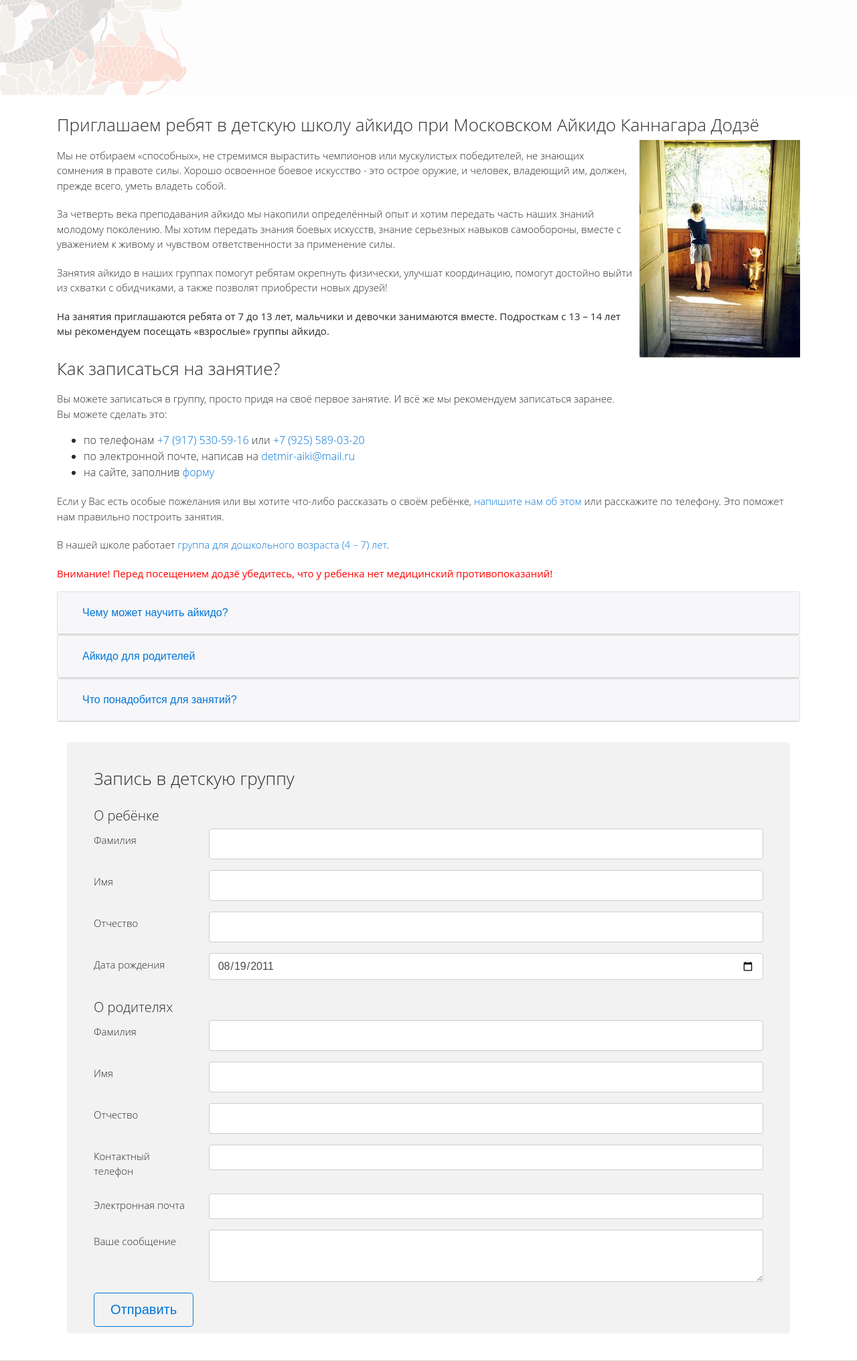
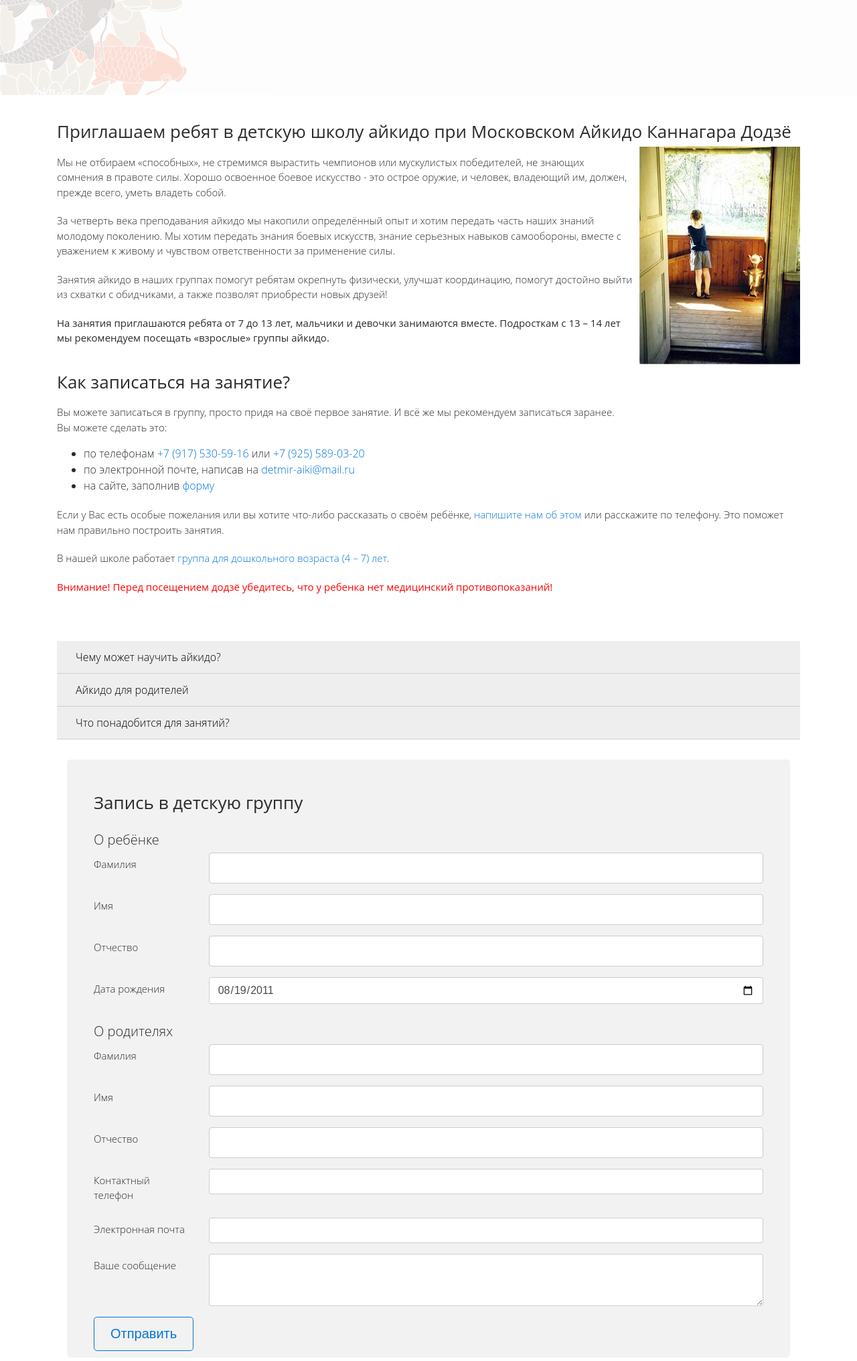
Before and after one commit to tokerbaby/kannagara-aiki, a PHP site: page /children.php in a window 1280 px wide. Shown: the part 258-2290 px from the top of the page at 67% size. Run offline with PHP 8.4, Linux system fonts and the light colour scheme; some libraries are stand-ins or nearby versions.

Commit message:
Style accordion

```diff
--- a/children.php
+++ b/children.php
@@ -20,6 +20,29 @@
     </head>
 
     <body>
+        <!--
+        <script type="text/javascript">
+            var acc = document.getElementsByClassName("accordion");
+            var i;
+
+            for (i = 0; i < acc.length; i++) {
+                acc[i].addEventListener("click", function() {
+                    /* Toggle between adding and removing the "active" class,
+                    to highlight the button that controls the card */
+                    this.classList.toggle("active");
+
+                    /* Toggle between hiding and showing the active card */
+                    var card = this.nextElementSibling;
+                    if (card.style.display === "block") {
+                        card.style.display = "none";
+                    } else {
+                        card.style.display = "block";
+                    }
+                });
+            }
+        </script>
+        -->
+
         <div class="container-fluid header_container">
 
             <div class="container">
@@ -59,7 +82,7 @@
                 <div class="card">
                     <div class="card-header" id="headingOne">
                         <h5 class="mb-0">
-                            <button class="btn btn-link" data-toggle="collapse" data-target="#collapseOne" aria-expanded="true" aria-controls="collapseOne">
+                            <button class="accordion block btn btn-link" data-toggle="collapse" data-target="#collapseOne" aria-expanded="true" aria-controls="collapseOne">
                                 Чему может научить айкидо?
                             </button>
                         </h5>
@@ -77,7 +100,7 @@
                 <div class="card">
                     <div class="card-header" id="headingTwo">
                         <h5 class="mb-0">
-                            <button class="btn btn-link collapsed" data-toggle="collapse" data-target="#collapseTwo" aria-expanded="false" aria-controls="collapseTwo">
+                            <button class="accordion block btn btn-link collapsed" data-toggle="collapse" data-target="#collapseTwo" aria-expanded="false" aria-controls="collapseTwo">
                                 Айкидо для родителей
                             </button>
                         </h5>
@@ -91,7 +114,7 @@
                 <div class="card">
                     <div class="card-header" id="headingThree">
                         <h5 class="mb-0">
-                            <button class="btn btn-link collapsed" data-toggle="collapse" data-target="#collapseThree" aria-expanded="false" aria-controls="collapseThree">
+                            <button class="accordion block btn btn-link collapsed" data-toggle="collapse" data-target="#collapseThree" aria-expanded="false" aria-controls="collapseThree">
                                 Что понадобится для занятий?
                             </button>
                         </h5>
--- a/css/children.css
+++ b/css/children.css
@@ -38,3 +38,57 @@ input[type=submit]:hover {
 label {
 	font-size: 15px;
 }
+
+/* ACCORDION STYLES */
+
+#accordion {
+    margin-top: 70px;
+    background-color: #eee;
+    color: #444;
+    cursor: pointer;
+    width: 100%;
+    text-align: left;
+    border: none !important;
+    outline: none !important;
+    border-bottom: 1px solid black;
+}
+#accordion .card {
+    background-color: #eee;
+    border: none;
+}
+
+#accordion .card-header {
+    background-color: #eee;
+    border-bottom-width: 1px;
+    padding: 0;
+    margin: 0;
+}
+
+#accordion .btn-link {
+    color: black;
+    font-family: "Open Sans", serif;
+    font-weight: lighter;
+    font-size: 16px
+}
+
+#accordion .block {
+    display: block;
+    width: 100%;
+    border: none;
+    background-color: #eee;
+    padding: 14px 28px;
+    font-size: 16px;
+    cursor: pointer;
+    text-align: left;
+}
+
+#accordion button.active, #accordion button:hover {
+    background-color: #ccc;
+}
+
+#accordion .card-body {
+    padding: 6px 18px;
+    background-color: white;
+    overflow: hidden;
+    font-size: 15px;
+}
--- a/css/general.css
+++ b/css/general.css
@@ -28,7 +28,8 @@ body {
 
 .h2 {
 	font-size: 26px !important;
-	margin-top: 30px;
+	margin-top: 40px;
+	font-weight: bolder !important;
 }
 
 .h3 {
--- a/css/header.css
+++ b/css/header.css
@@ -96,7 +96,7 @@ button.dropbtn.menu_dropdown:focus {
     }
 }
 
-/* Mobile Menu */
+/* MOBILE MENU */
 
 .sidenav {
     height: 100%;
--- a/header.php
+++ b/header.php
@@ -4,9 +4,7 @@
 	<script type="text/javascript">
 		$(window).scroll(function() {
 	    if ($(this).scrollTop() > 20) {
-		         $('nav').addClass('fixed-top');
-		    } else if ($(this).scrollTop() == 0) {
-		         $('nav').removeClass('fixed-top');
+		         $('nav').addClass('navbar');
 		    }
 		});
 	</script>
```
